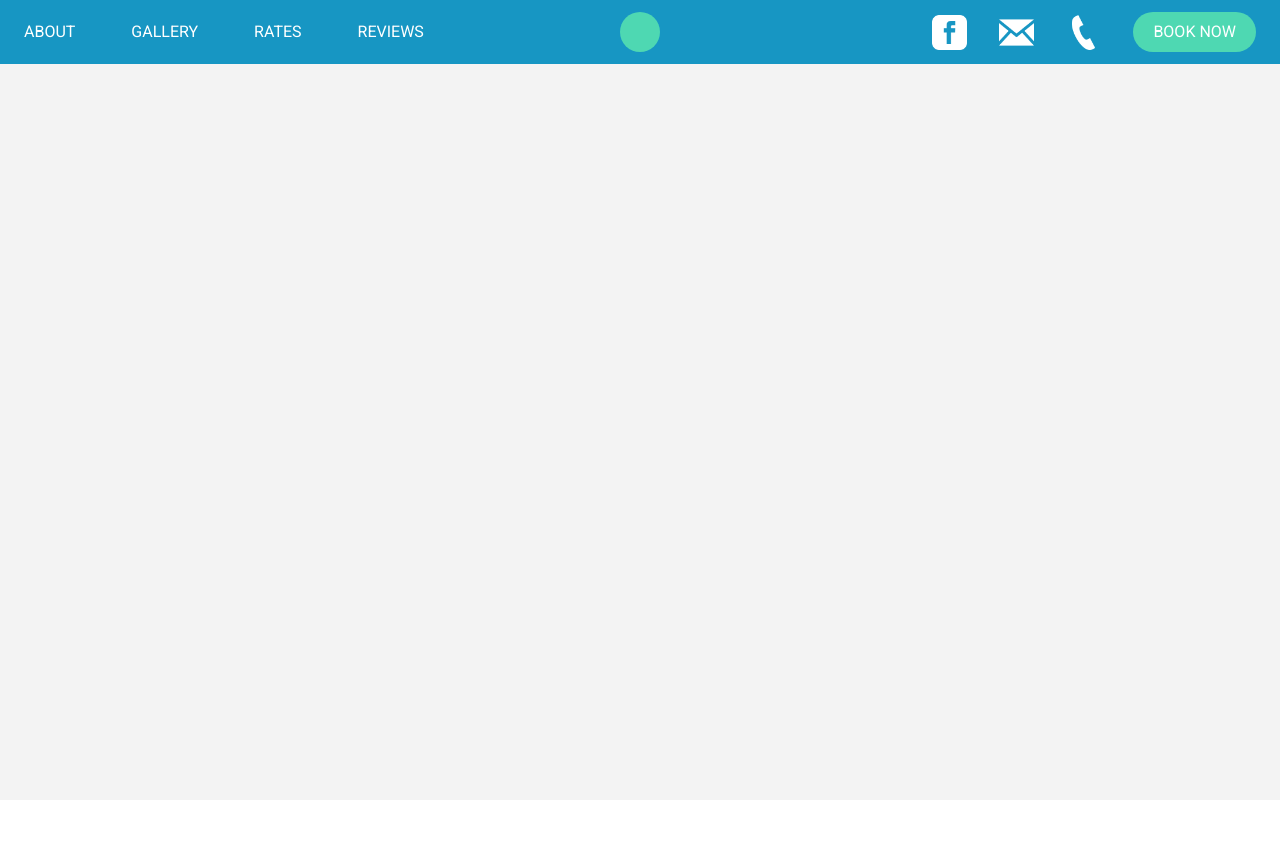
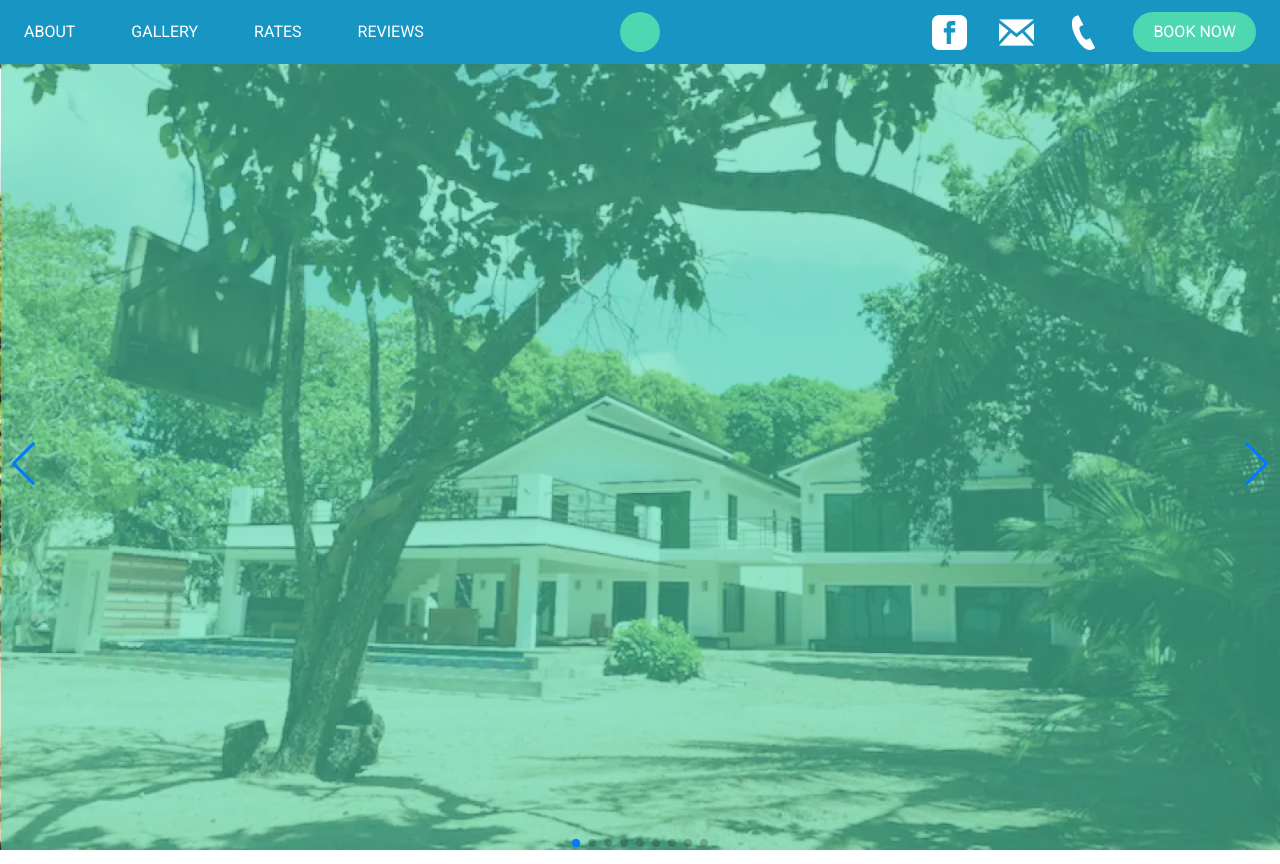
Before and after one commit to muhkyle17/casa-baltazar, a Next.js app: page / in a window 1280 px wide. Before the commit the page ends 800 px from the top, so only its background shows below. Built offline with nearby package versions, Linux system fonts and the light colour scheme.

Commit message:
Make carousel portion of about section

```diff
--- /dev/null
+++ b/components/shared/Carousel.js
@@ -0,0 +1,57 @@
+import React from 'react'
+import { Swiper, SwiperSlide } from 'swiper/react'
+import 'swiper/css'
+import 'swiper/css/pagination'
+import 'swiper/css/navigation'
+import { Pagination, Navigation } from 'swiper'
+import 'swiper/css/bundle'
+import placeholder from '../../public/placeholder-image.png'
+import Image from 'next/image'
+
+const Carousel = () => {
+  return (
+    <div>
+      <Swiper
+        slidesPerView={1}
+        spaceBetween={30}
+        loop={true}
+        pagination={{
+          clickable: true,
+        }}
+        navigation={true}
+        modules={[Pagination, Navigation]}
+        className='h-screen'
+      >
+        <SwiperSlide className='bg-teal//'>
+          <Image src={placeholder} alt={'Carousel Image'} layout='responsive' />
+        </SwiperSlide>
+        <SwiperSlide className='bg-teal//'>
+          <Image src={placeholder} alt={'Carousel Image'} layout='responsive' />
+        </SwiperSlide>
+        <SwiperSlide className='bg-teal//'>
+          <Image src={placeholder} alt={'Carousel Image'} layout='responsive' />
+        </SwiperSlide>
+        <SwiperSlide className='bg-teal//'>
+          <Image src={placeholder} alt={'Carousel Image'} layout='responsive' />
+        </SwiperSlide>
+        <SwiperSlide className='bg-teal//'>
+          <Image src={placeholder} alt={'Carousel Image'} layout='responsive' />
+        </SwiperSlide>
+        <SwiperSlide className='bg-teal//'>
+          <Image src={placeholder} alt={'Carousel Image'} layout='responsive' />
+        </SwiperSlide>
+        <SwiperSlide className='bg-teal//'>
+          <Image src={placeholder} alt={'Carousel Image'} layout='responsive' />
+        </SwiperSlide>
+        <SwiperSlide className='bg-teal//'>
+          <Image src={placeholder} alt={'Carousel Image'} layout='responsive' />
+        </SwiperSlide>
+        <SwiperSlide className='bg-teal//'>
+          <Image src={placeholder} alt={'Carousel Image'} layout='responsive' />
+        </SwiperSlide>
+      </Swiper>
+    </div>
+  )
+}
+
+export default Carousel
--- a/package.json
+++ b/package.json
@@ -16,7 +16,8 @@
     "daisyui": "^2.15.4",
     "next": "12.1.6",
     "react": "18.1.0",
-    "react-dom": "18.1.0"
+    "react-dom": "18.1.0",
+    "swiper": "^8.2.6"
   },
   "devDependencies": {
     "autoprefixer": "^10.4.7",
--- a/pages/index.js
+++ b/pages/index.js
@@ -1,5 +1,6 @@
 import Head from 'next/head'
 import Navbar from '../components/shared/Navbar'
+import Carousel from '../components/shared/Carousel'
 
 export default function Home() {
   return (
@@ -10,6 +11,7 @@
       </Head>
 
       <Navbar />
+      <Carousel />
     </div>
   )
 }
--- /dev/null
+++ b/styles/Swiper.module.css
@@ -0,0 +1,36 @@
+.swiper {
+  width: 100%;
+  height: 100%;
+}
+
+.swiper-slide {
+  text-align: center;
+  font-size: 18px;
+  background: #fff;
+
+  /* Center slide text vertically */
+  display: -webkit-box;
+  display: -ms-flexbox;
+  display: -webkit-flex;
+  display: flex;
+  -webkit-box-pack: center;
+  -ms-flex-pack: center;
+  -webkit-justify-content: center;
+  justify-content: center;
+  -webkit-box-align: center;
+  -ms-flex-align: center;
+  -webkit-align-items: center;
+  align-items: center;
+}
+
+.swiper-slide img {
+  display: block;
+  width: 100%;
+  height: 100%;
+  object-fit: cover;
+}
+
+.swiper {
+  margin-left: auto;
+  margin-right: auto;
+}
```
Also changed, not shown: public/placeholder-image.png (added), 1 other file (tests, documents, lock files or other folders).
